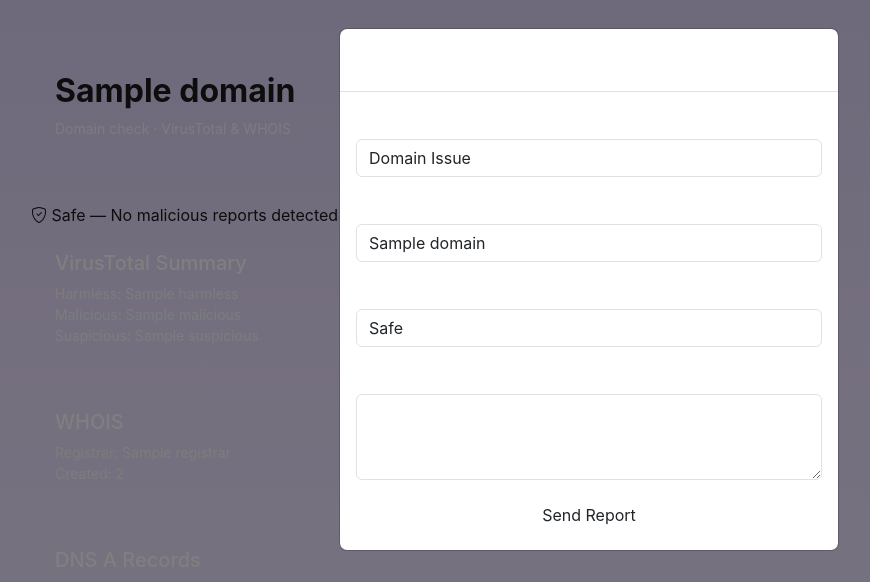
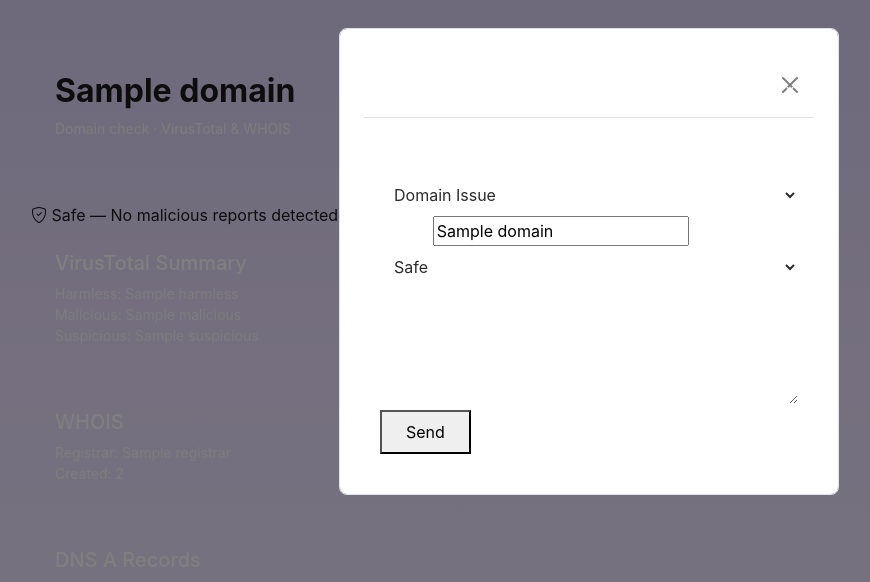
Before and after one commit to Iyohabenjami/Safescope, a Flask app: template templates/domain_result.html in a window 1280 px wide, after a click on "Report". Shown: the top 582 px of the page, without its empty margins (51-921 px from the left). Run offline with Flask 3, Linux system fonts and the light colour scheme; the template is opened without the code that fills it: most values are stand-ins (such as "Sample title", 1, 10 or a date in 2020); some libraries are stand-ins or nearby versions.

Commit message:
Update report_modal.html

```diff
--- a/templates/report_modal.html
+++ b/templates/report_modal.html
@@ -1,45 +1,37 @@
 <!-- templates/report_modal.html -->
 <div class="modal fade" id="reportModal" tabindex="-1">
   <div class="modal-dialog">
-    <div class="modal-content modal-dark">
-      <div class="modal-header">
-        <h5 class="modal-title text-white"><i class="bi bi-flag"></i> Submit Report</h5>
-        <button type="button" class="btn-close btn-close-white" data-bs-dismiss="modal"></button>
+    <div class="modal-content bg-gray-900 text-white rounded-lg border border-gray-700 p-4">
+      <div class="modal-header flex justify-between items-center">
+        <h5 class="text-lg font-semibold"><i class="ri-flag-line mr-2"></i> Submit Report</h5>
+        <button type="button" class="btn-close text-white" data-bs-dismiss="modal">&times;</button>
       </div>
 
-      <div class="modal-body text-white">
-        <form id="reportForm">
-          <div class="mb-3">
-            <label class="form-label small">Report Type</label>
-            <select id="report_type" class="form-control dark-input">
+      <div class="modal-body mt-3">
+        <form id="reportFormLocal" class="space-y-3">
+          <label class="block text-sm">Report Type</label>
+          <select id="report_type_local" class="input-field w-full">
             <option value="domain">Domain Issue</option>
             <option value="ip">IP Issue</option>
             <option value="security">Security Concern</option>
             <option value="false_positive">False Positive</option>
           </select>
-          </div>
 
-          <div class="mb-3">
-            <label class="form-label small">Target</label>
-            <input id="report_target" class="form-control dark-input" readonly />
-          </div>
+          <label class="block text-sm">Target</label>
+          <input id="report_target_local" class="input-field w-full" readonly />
 
-          <div class="mb-3">
-            <label class="form-label small">Verdict</label>
-            <select id="report_verdict" class="form-control dark-input">
+          <label class="block text-sm">Verdict</label>
+          <select id="report_verdict_local" class="input-field w-full">
             <option value="safe">Safe</option>
             <option value="suspicious">Suspicious</option>
             <option value="malicious">Malicious</option>
           </select>
-          </div>
 
-          <div class="mb-3">
-            <label class="form-label small">Notes</label>
-            <textarea id="report_note" class="form-control dark-input" rows="3"></textarea>
-          </div>
+          <label class="block text-sm">Notes (optional)</label>
+          <textarea id="report_note_local" class="input-field w-full" rows="3"></textarea>
 
-          <div class="d-grid">
-            <button class="btn main-btn" type="submit">Send Report</button>
+          <div class="text-right">
+            <button type="submit" class="btn-primary px-4 py-2">Send</button>
           </div>
         </form>
       </div>
@@ -48,49 +40,48 @@
 </div>
 
 <script>
-/* Report modal generic script – works on all result pages.
-   It fills target/verdict/type automatically from page globals or from .page-title element.
-*/
+/* report modal wiring for index page and result pages */
 document.addEventListener('DOMContentLoaded', function () {
-  const form = document.getElementById('reportForm');
-  form.addEventListener('submit', async function (e) {
+  const form = document.getElementById('reportFormLocal');
+  form?.addEventListener('submit', async function (e) {
     e.preventDefault();
     const payload = {
-      type: document.getElementById('report_type').value,
-      target: document.getElementById('report_target').value,
-      verdict: document.getElementById('report_verdict').value,
-      note: document.getElementById('report_note').value
+      type: document.getElementById('report_type_local').value,
+      target: document.getElementById('report_target_local').value,
+      verdict: document.getElementById('report_verdict_local').value,
+      note: document.getElementById('report_note_local').value
     };
+
     try {
-      const res = await fetch('/report', {
+      const r = await fetch('/report', {
         method: 'POST',
         headers: {'Content-Type': 'application/json'},
         body: JSON.stringify(payload)
       });
-      const j = await res.json();
+      const j = await r.json();
       if (j.status === 'success') {
         alert('Report submitted');
-        const modal = bootstrap.Modal.getInstance(document.getElementById('reportModal'));
-        modal.hide();
+        const modalEl = document.getElementById('reportModal');
+        const modal = bootstrap.Modal.getInstance(modalEl);
+        if (modal) modal.hide();
       } else {
-        alert('Failed: ' + (j.message || 'unknown'));
+        alert('Report failed: ' + (j.message || 'unknown'));
       }
     } catch (err) {
-      alert('Network error');
+      alert('Network error sending report');
     }
   });
 
+  // When modal opens, fill the target field from global var if present
   const modalEl = document.getElementById('reportModal');
-  modalEl.addEventListener('show.bs.modal', function () {
-    // Prefer explicit page-level variables, else try .page-title or .title text
+  modalEl?.addEventListener('show.bs.modal', function () {
     const target = window.SAFE_SCOPE_REPORT_TARGET || document.querySelector('.page-title')?.textContent?.trim() || '';
     const verdict = window.SAFE_SCOPE_REPORT_VERDICT || 'safe';
-    document.getElementById('report_target').value = target;
-    document.getElementById('report_verdict').value = verdict;
-
-    const typeSel = document.getElementById('report_type');
-    if (/\d+\.\d+\.\d+\.\d+/.test(target)) typeSel.value = 'ip';
-    else typeSel.value = 'domain';
+    document.getElementById('report_target_local').value = target;
+    document.getElementById('report_verdict_local').value = verdict;
+    // auto-set type by rudimentary IP regex
+    const typeSel = document.getElementById('report_type_local');
+    typeSel.value = /\d+\.\d+\.\d+\.\d+/.test(target) ? 'ip' : 'domain';
   });
 });
 </script>
```
Lines whose indentation alone changed are shown as unchanged.
